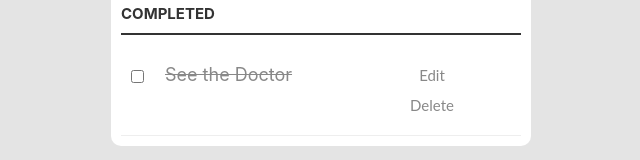
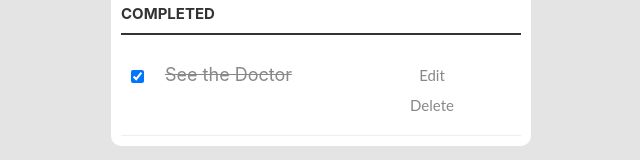
Before and after one commit to akilany/todo-ify, a React (Create React App) app: page / in a window 1280 px wide. Shown: the part 441-601 px from the top of the page, without its empty margins (319-959 px from the left). Built offline with nearby package versions, Linux system fonts and the light colour scheme.

Commit message:
update task interface and add update task function

```diff
--- a/src/assets/css/index.css
+++ b/src/assets/css/index.css
@@ -117,6 +117,7 @@ li {
   overflow: hidden;
   padding: 20px 0;
   border-bottom: 1px solid #eee;
+  animation: translateAndfade 0.5s ease-out;
 }
 
 li > input[type="checkbox"] {
--- a/src/components/App.tsx
+++ b/src/components/App.tsx
@@ -8,17 +8,17 @@ const App: React.FC = () => {
     {
       id: 1,
       title: "Pay Bills",
-      type: "incomplete",
+      checked: false,
     },
     {
       id: 2,
       title: "Go Shopping",
-      type: "incomplete",
+      checked: false,
     },
     {
       id: 3,
       title: "See the Doctor",
-      type: "completed",
+      checked: true,
     },
   ]);
   const [error, setError] = useState<string>("");
@@ -32,7 +32,7 @@ const App: React.FC = () => {
     const newTask: ITask = {
       id: tasks[tasks.length - 1]?.id + 1 || 1,
       title: task,
-      type: "incomplete",
+      checked: false,
     };
 
     setError("");
@@ -40,16 +40,20 @@ const App: React.FC = () => {
     setTasks([...tasks, newTask]);
   };
 
+  const updateTaskType = (id: number): void => {
+    const updatedTasks = tasks.map((task) => {
+      if (task.id === id) return { ...task, checked: !task.checked };
+      return task;
+    });
+    setTasks(updatedTasks);
+  };
+
   const deleteTask = (id: number): void =>
     setTasks(tasks.filter((task) => task.id !== id));
 
-  const incompletedTasks: Array<ITask> = tasks.filter(
-    (task) => task.type === "incomplete"
-  );
+  const incompletedTasks: Array<ITask> = tasks.filter((task) => !task.checked);
 
-  const completedTasks: Array<ITask> = tasks.filter(
-    (task) => task.type === "completed"
-  );
+  const completedTasks: Array<ITask> = tasks.filter((task) => !!task.checked);
 
   return (
     <div className="container">
@@ -72,15 +76,19 @@ const App: React.FC = () => {
         title="Todo"
         category="incomplete-tasks"
         tasks={incompletedTasks}
+        handleUpdateTaskType={updateTaskType}
         handleDeleteTask={deleteTask}
       />
 
+      {!!completedTasks?.length && (
         <Category
           title="Completed"
           category="completed-tasks"
           tasks={completedTasks}
+          handleUpdateTaskType={updateTaskType}
           handleDeleteTask={deleteTask}
         />
+      )}
     </div>
   );
 };
--- a/src/components/Category.tsx
+++ b/src/components/Category.tsx
@@ -6,6 +6,7 @@ interface Props {
   title: string;
   category: string;
   tasks: Array<ITask>;
+  handleUpdateTaskType: Function;
   handleDeleteTask: Function;
 }
 
@@ -13,12 +14,15 @@ const Category: React.FC<Props> = ({
   title,
   category,
   tasks,
+  handleUpdateTaskType,
   handleDeleteTask,
 }: Props) => {
   const renderedTasks = tasks.map((task) => (
     <Task
       key={task.id}
       task={task}
+      handleUpdateTaskTitle={() => {}}
+      handleUpdateTaskType={(id: number) => handleUpdateTaskType(id)}
       handleDeleteTask={(id: number) => handleDeleteTask(id)}
     />
   ));
--- a/src/components/Task.tsx
+++ b/src/components/Task.tsx
@@ -1,19 +1,30 @@
-import React from "react";
+import React, { useState, ChangeEvent } from "react";
 import { ITask } from "../interfaces";
 
 interface Props {
   task: ITask;
+  handleUpdateTaskTitle: Function;
+  handleUpdateTaskType: Function;
   handleDeleteTask: Function;
 }
 
-const Task: React.FC<Props> = ({ task, handleDeleteTask }: Props) => {
+const Task: React.FC<Props> = ({
+  task,
+  handleUpdateTaskTitle,
+  handleUpdateTaskType,
+  handleDeleteTask,
+}: Props) => {
+  const updateTaskTitle = (): void => {};
+
+  const updateTaskType = (): void => handleUpdateTaskType(task.id);
+
   const deleteTask = (): void => handleDeleteTask(task.id);
 
   return (
     <li>
-      <input type="checkbox" />
+      <input type="checkbox" checked={task.checked} onChange={updateTaskType} />
       <label>{task.title}</label>
-      <input type="text" />
+      <input type="text" value={task.title} onChange={updateTaskTitle} />
       <button className="edit">Edit</button>
       <button className="delete" onClick={deleteTask}>
         Delete
--- a/src/interfaces/index.d.ts
+++ b/src/interfaces/index.d.ts
@@ -1,5 +1,5 @@
 export interface ITask {
   id: number;
   title: string;
-  type: string;
+  checked: boolean;
 }
```
Lines whose indentation alone changed are shown as unchanged.
